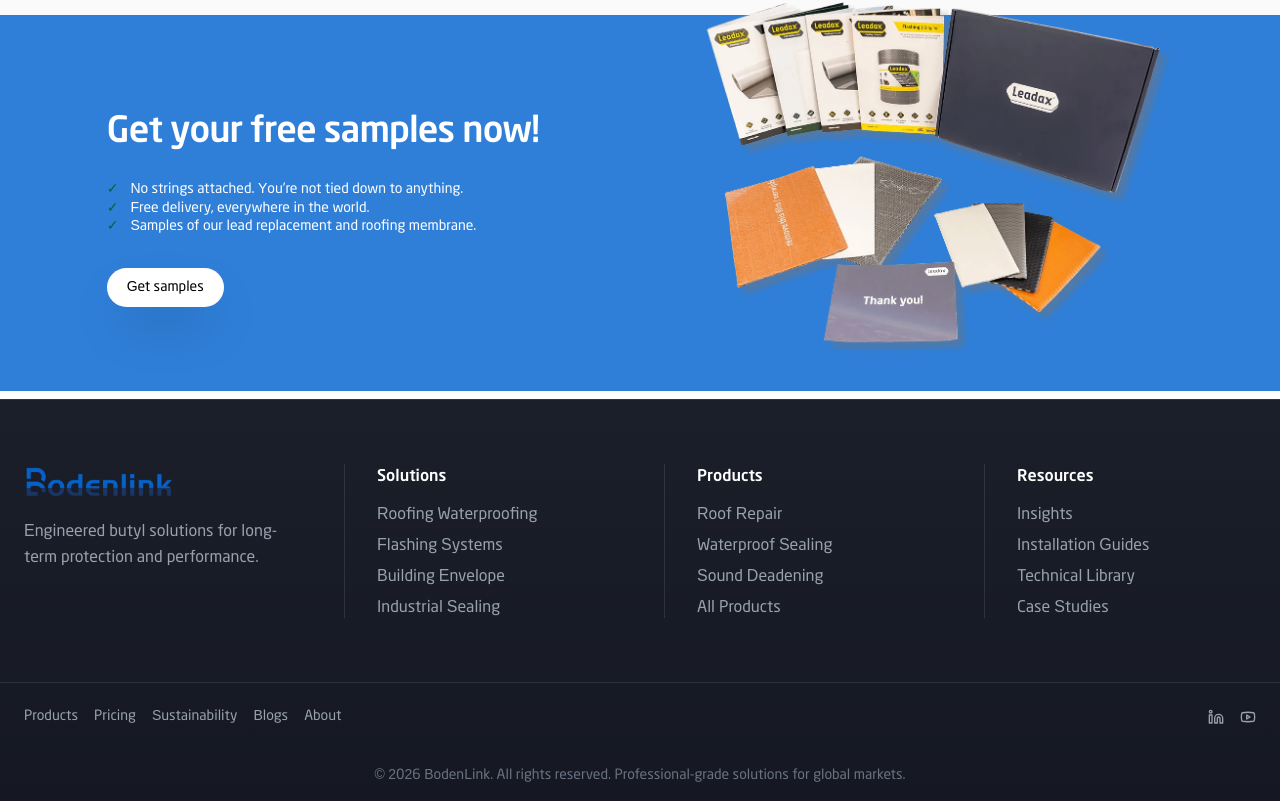
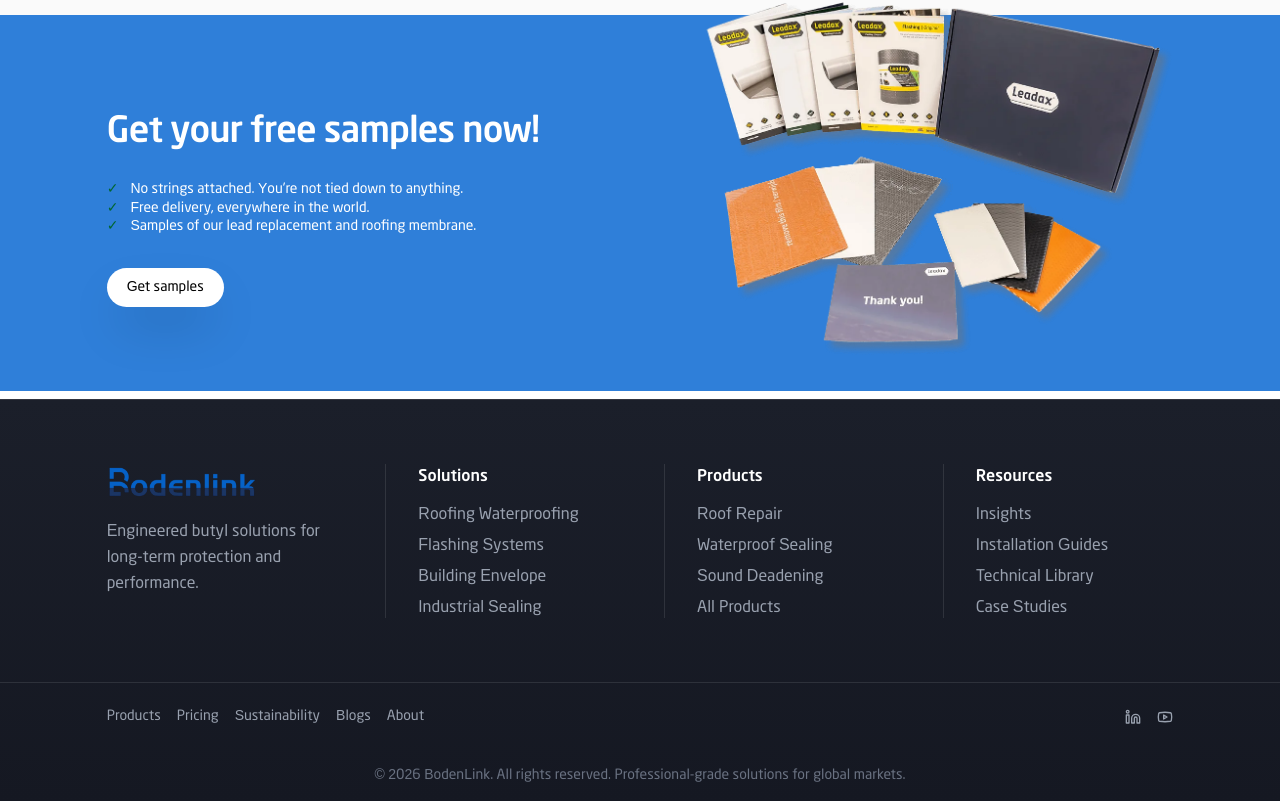
Before and after one commit to Abdulwahab76/leadex-next, a Next.js app: page / in a window 1280 px wide. Shown: the part 3478-4279 px from the top of the page. Built offline with nearby package versions, Linux system fonts and the light colour scheme.

Commit message:
fix: footer layout

```diff
--- a/src/Components/Layouts/Footer.tsx
+++ b/src/Components/Layouts/Footer.tsx
@@ -17,7 +17,7 @@
             <div className="border-t border-white/10" />
 
             {/* Main footer */}
-            <section className="mx-auto max-w-7xl px-6 py-16">
+            <section className="max-w-350 w-11/12 px-2 lg:px-0 lg:w-10/12  mx-auto py-16 ">
                 <div className="grid gap-12 md:grid-cols-4">
 
                     {/* Brand */}
@@ -72,7 +72,7 @@
 
             {/* Bottom links */}
             <div className="border-t border-white/10">
-                <div className="mx-auto max-w-7xl px-6 py-6 flex flex-col md:flex-row items-center justify-between gap-4 text-xs">
+                <div className="mx-auto   max-w-350 w-11/12 px-2 lg:px-0 lg:w-10/12   py-6 flex flex-col md:flex-row items-center justify-between gap-4 text-xs">
 
                     {/* Legal */}
                     <div className="flex flex-wrap gap-4">
```
